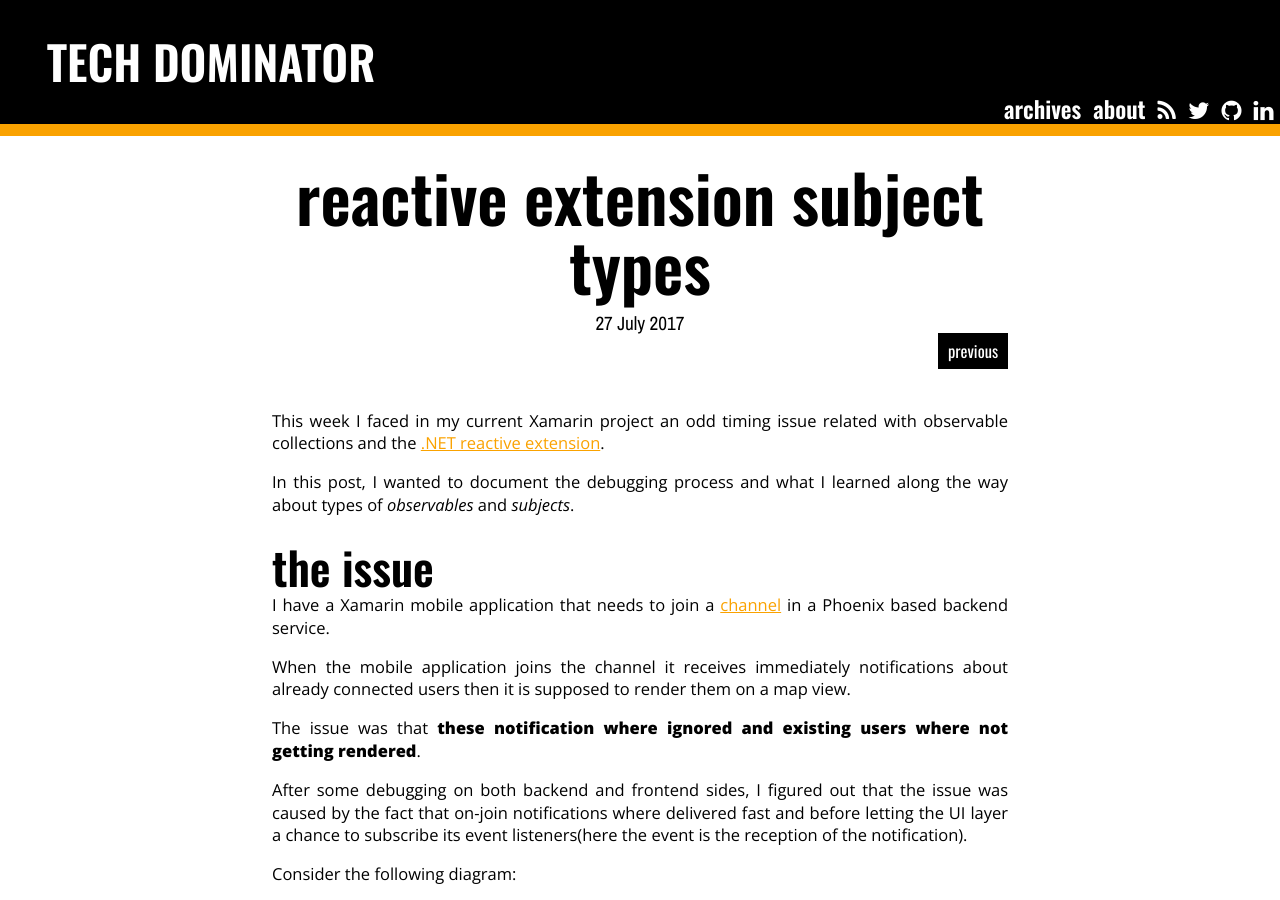
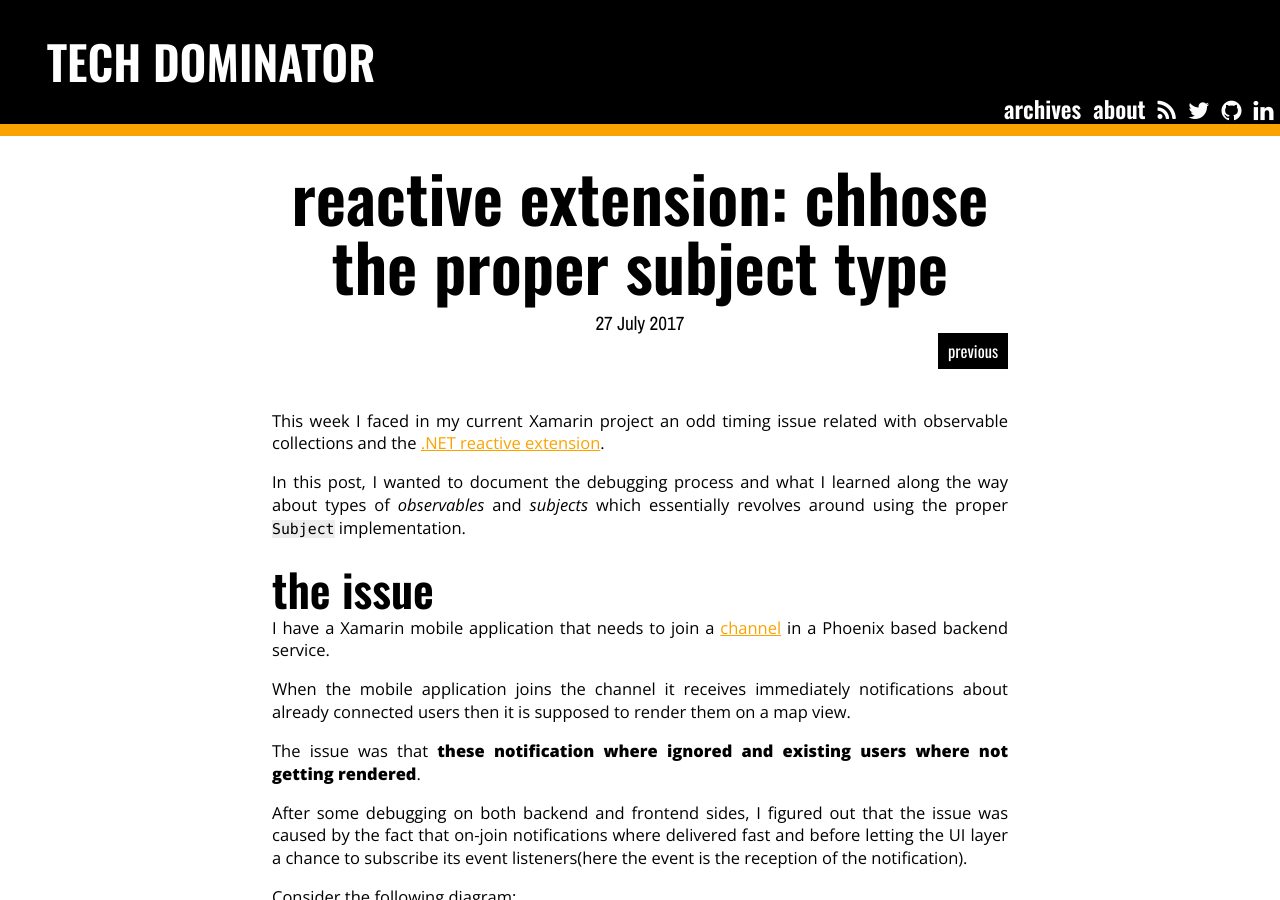
Before and after one commit to MissaouiChedy/MissaouiChedy.github.io, a Jekyll site: the page built from _posts/2017-07-27-reactive-extension-choose-proper-subject-type.md, in a window 1280 px wide and 900 px high. Built offline with Jekyll 4.4.1, drawn with Linux system fonts in a browser that asks for light colours; nearby versions of some CDN libraries; comment, search, counter and statistics services are not loaded.

Commit message:
edited post

```diff
--- a/_posts/2017-07-27-reactive-extension-subject-types.md
+++ b/_posts/2017-07-27-reactive-extension-choose-proper-subject-type.md
@@ -1,6 +1,6 @@
 ---
 layout: post
-title: "Reactive extension subject types"
+title: "Reactive extension: chhose the proper subject type"
 date: 2017-07-27
 categories: article
 comments: true
@@ -8,8 +8,7 @@ comments: true
 
 This week I faced in my current Xamarin project an odd timing issue related with observable collections and the [.NET reactive extension](https://github.com/Reactive-Extensions/Rx.NET#a-brief-intro).
 
-In this post, I wanted to document the debugging process and what I learned along the way about types of *observables* and *subjects*.
-
+In this post, I wanted to document the debugging process and what I learned along the way about types of *observables* and *subjects* which essentially revolves around using the proper `Subject` implementation.
 ## the issue
 
 I have a Xamarin mobile application that needs to join a [channel](http://www.phoenixframework.org/docs/channels) in a Phoenix based backend service.
```
